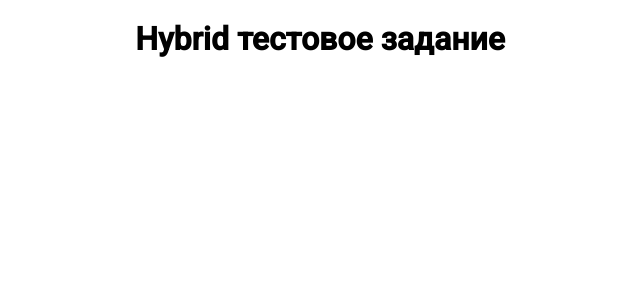
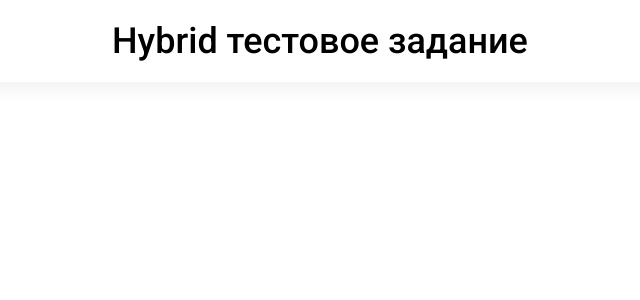
Before and after one commit to ok-webdev/hybrid-test-task, a Vue app: page / in a window 1280 px wide. Shown: the top 300 px of the page, without its empty margins (320-960 px from the left). Built offline with nearby package versions, Linux system fonts and the light colour scheme.

Commit message:
add header styles

```diff
--- a/src/components/ui/TheHeader.vue
+++ b/src/components/ui/TheHeader.vue
@@ -24,6 +24,12 @@ export default {
     display: flex;
     align-items: center;
     justify-content: center;
+    background: #FFFFFF;
+    box-shadow: 0px 6px 18px rgba(0, 0, 0, 0.06);
     padding: 20px;
+    &__title{
+      font-size: 36px;
+      font-weight: 500;
+    }
   }
 </style>
```
